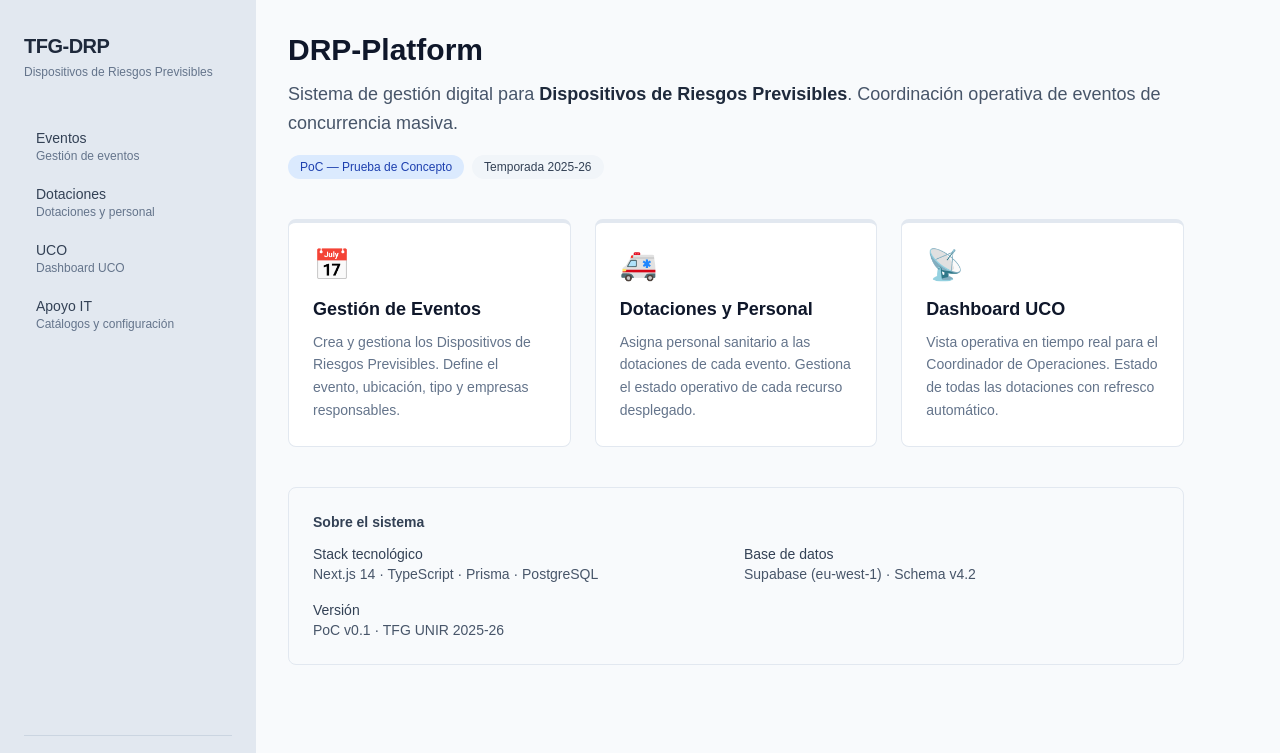
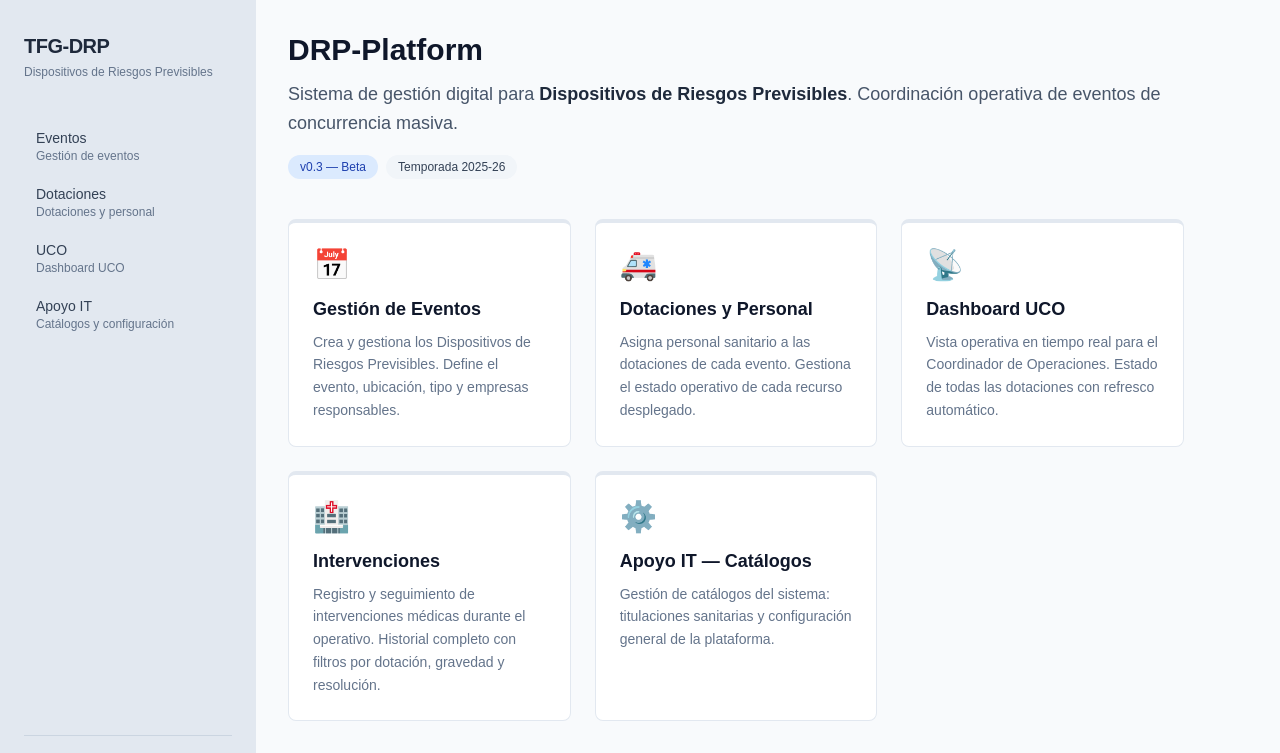
Before and after one commit to juliogfx/TFG-DRP, a Next.js app: page / in a window 1280 px wide. Shown: the top 753 px of the page. Built offline with nearby package versions, Linux system fonts and the light colour scheme.

Commit message:
feat: home page — actualizar módulos v4.3 y versión

```diff
--- a/app/page.tsx
+++ b/app/page.tsx
@@ -39,6 +39,20 @@ const MODULOS: ModuloCard[] = [
     icono: '📡',
     color: 'border-orange-500',
   },
+  {
+    href: '/uco/intervenciones',
+    titulo: 'Intervenciones',
+    descripcion: 'Registro y seguimiento de intervenciones médicas durante el operativo. Historial completo con filtros por dotación, gravedad y resolución.',
+    icono: '🏥',
+    color: 'border-red-500',
+  },
+  {
+    href: '/apoyo-informatico',
+    titulo: 'Apoyo IT — Catálogos',
+    descripcion: 'Gestión de catálogos del sistema: titulaciones sanitarias y configuración general de la plataforma.',
+    icono: '⚙️',
+    color: 'border-purple-500',
+  },
 ];
 
 /**
@@ -57,7 +71,7 @@ export default function HomePage() {
         </p>
         <div className="mt-4 flex items-center gap-2">
           <span className="inline-flex items-center px-3 py-1 rounded-full text-xs font-medium bg-blue-100 text-blue-800">
-            PoC — Prueba de Concepto
+            v0.3 — Beta
           </span>
           <span className="inline-flex items-center px-3 py-1 rounded-full text-xs font-medium bg-slate-100 text-slate-700">
             Temporada 2025-26
@@ -65,7 +79,7 @@ export default function HomePage() {
         </div>
       </div>
 
-      <div className="grid grid-cols-1 md:grid-cols-3 gap-6 mb-10">
+      <div className="grid grid-cols-1 md:grid-cols-2 lg:grid-cols-3 gap-6 mb-10">
         {MODULOS.map((modulo) => (
           <Link
             key={modulo.href}
@@ -88,11 +102,15 @@ export default function HomePage() {
           </div>
           <div>
             <p className="font-medium text-slate-700">Base de datos</p>
-            <p>Supabase (eu-west-1) · Schema v4.2</p>
+            <p>Supabase (eu-west-1) · Schema v4.3</p>
           </div>
           <div>
             <p className="font-medium text-slate-700">Versión</p>
-            <p>PoC v0.1 · TFG UNIR 2025-26</p>
+            <p>v0.3 · TFG UNIR 2025-26</p>
+          </div>
+          <div>
+            <p className="font-medium text-slate-700">Módulos activos</p>
+            <p>Eventos · Dotaciones · UCO · Intervenciones · Apoyo IT</p>
           </div>
         </div>
       </div>
```
